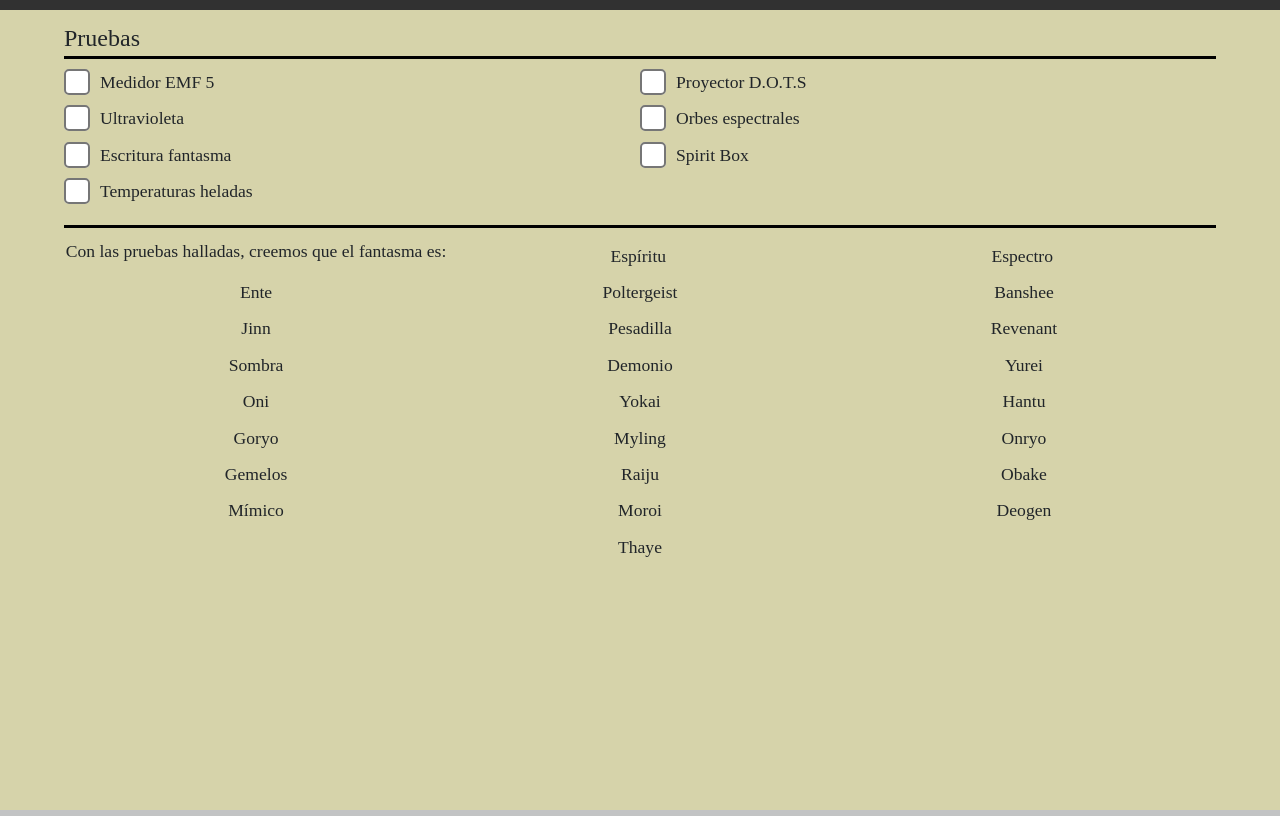
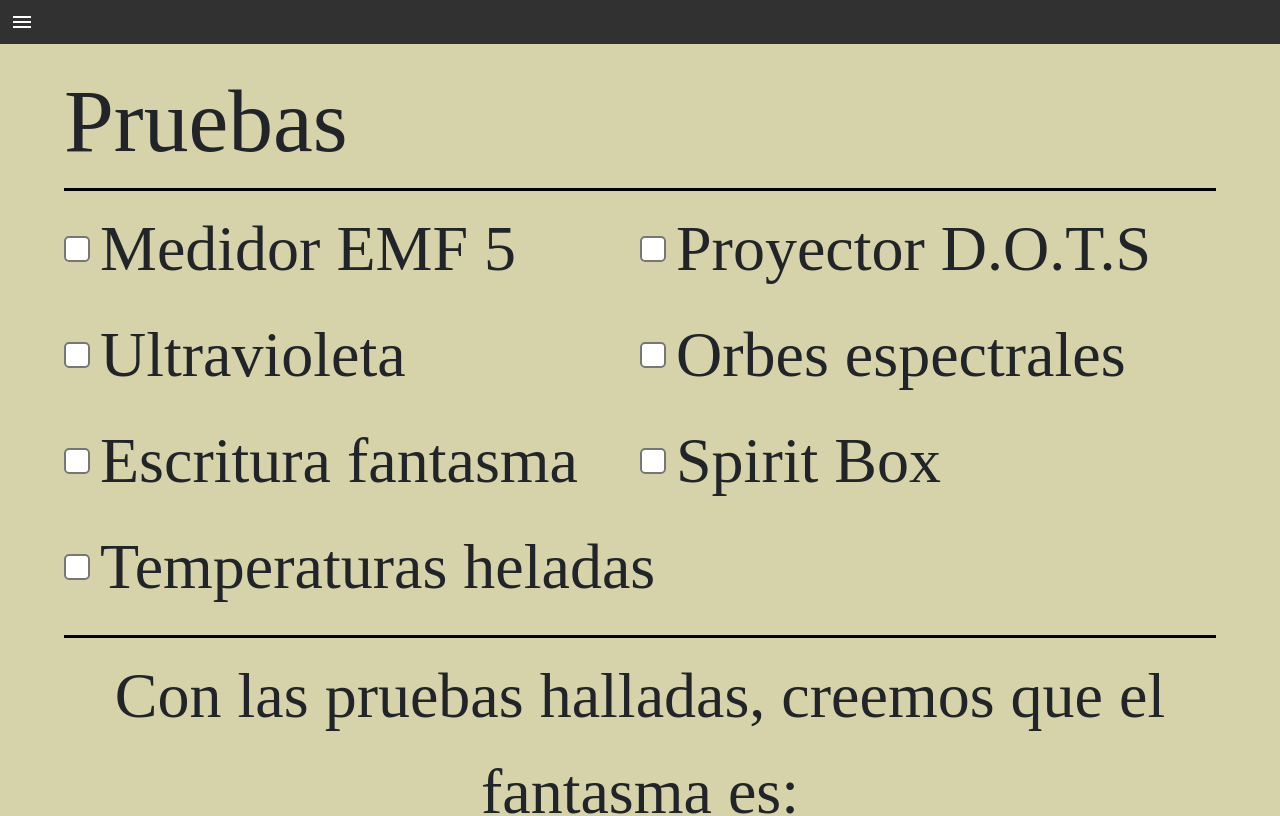
Before and after one commit to Magux14/boardgames, a React (Vite) app: page /boardgames/phasmophobia-filter in a window 1280 px wide. Shown: the top 816 px of the page. Built offline with nearby package versions, Linux system fonts and the light colour scheme; a web font is replaced by a local one.

Commit message:
fix: estilos css

```diff
--- a/package.json
+++ b/package.json
@@ -31,5 +31,6 @@
     "eslint-plugin-react-hooks": "^4.6.0",
     "eslint-plugin-react-refresh": "^0.4.6",
     "vite": "^5.2.0"
-  }
+  },
+  "packageManager": "yarn@1.22.22+sha1.ac34549e6aa8e7ead463a7407e1c7390f61a6610"
 }
--- a/src/Router.jsx
+++ b/src/App.jsx
@@ -5,7 +5,7 @@ import { DicePage } from './pages/DicePage'
 import { PhasmophobiaFilterPage } from './pages/PhasmophobiaFilterPage'
 
 
-export const RouterManagement = () => {
+export const App = () => {
 
     return (
         <BrowserRouter basename={import.meta.env.VITE_PUBLIC_URL}>
--- a/src/components/header/Header.css
+++ b/src/components/header/Header.css
@@ -5,8 +5,10 @@
     width: 100%;
     color: white;
     padding: 10px;
-    margin-top: -44px;
+}
 
+#header-space {
+    padding-bottom: 34px;
 }
 
 #side-menu-container {
--- a/src/components/header/Header.jsx
+++ b/src/components/header/Header.jsx
@@ -47,6 +47,7 @@ export const Header = () => {
                 </div>
                 <div className={`overlay ${isOpen ? 'active' : ''}`} onClick={toggleMenu}></div>
             </div>
+            <div id="header-space"></div>
         </>
     )
 }
--- a/src/main.jsx
+++ b/src/main.jsx
@@ -1,7 +1,7 @@
 import React from 'react'
 import ReactDOM from 'react-dom/client'
 import './styles.css'
-import { RouterManagement } from './Router'
+import { App } from './App'
 
 const logExtraData = () => {
   const text = `⠀⠀⠀⠀⠀⠀⠀⠀⠀⠀⠀⠀⡀⠀⠀⠀⠀⠀⠀⠀⠀⠀⠀⠀⠀⠀⠀⠀⠀⠀⠀⠀⠀⠀⠀⠀⠀⠀⠀⠀⠀⠀⠀⠀⠀⠀⠀⠀⠀⠀⠀⠀⠀⠀⠀⠀⠀⠀⠀⠀⠀⠀
@@ -45,6 +45,6 @@ logExtraData();
 
 ReactDOM.createRoot(document.getElementById('root')).render(
   <React.StrictMode>
-    <RouterManagement />
+    <App />
   </React.StrictMode>,
 )
--- a/src/pages/GameListPage.css
+++ b/src/pages/GameListPage.css
@@ -2,38 +2,8 @@
     --border-color: rgb(206, 206, 206);
 }
 
-#main-container {
+#game-list-container {
     height: 100%;
-
-    #filter-container {
-        display: flex;
-        flex-direction: column;
-        align-items: center;
-        position: fixed;
-        width: 100%;
-        font-size: 12px;
-        background: var(--header-background-color);
-        color: white;
-        padding-bottom: 10px;
-
-        #input-container {
-            width: 100%;
-            display: flex;
-            flex-direction: row;
-            align-items: center;
-            justify-content: space-around;
-
-            .select {
-                display: flex;
-                flex-direction: column;
-            }
-
-            input {
-                border-radius: 8px;
-                height: 30px;
-            }
-        }
-    }
 
     .general-info {
         display: flex;
@@ -106,3 +76,34 @@
 
     }
 }
+
+#filter-container {
+    display: flex;
+    flex-direction: column;
+    align-items: center;
+    position: fixed;
+    width: 100%;
+    font-size: 12px;
+    background: var(--header-background-color);
+    color: white;
+    padding-bottom: 10px;
+    top: 44px;
+
+    #input-container {
+        width: 100%;
+        display: flex;
+        flex-direction: row;
+        align-items: center;
+        justify-content: space-around;
+
+        .select {
+            display: flex;
+            flex-direction: column;
+        }
+
+        input {
+            border-radius: 8px;
+            height: 30px;
+        }
+    }
+}
--- a/src/pages/GameListPage.jsx
+++ b/src/pages/GameListPage.jsx
@@ -52,7 +52,6 @@ export const GameListPage = () => {
     return (
         <>
             <Header />
-            <div id='main-container'>
             <div id="filter-container">
                 <div id="input-container">
 
@@ -94,6 +93,8 @@ export const GameListPage = () => {
                     </div>
                 </div>
             </div>
+            <div id="game-list-container">
+
 
                 <div className='list-container'>
 
--- a/src/pages/PhasmophobiaFilterPage.css
+++ b/src/pages/PhasmophobiaFilterPage.css
@@ -13,7 +13,7 @@
             border-bottom: 3px solid black;
 
             >label {
-                font-size: 1.5em;
+                font-size: 7vw;
                 flex-basis: 100%;
                 margin-top: 10px;
                 margin-bottom: 10px;
@@ -22,8 +22,9 @@
 
             .test-item {
                 display: flex;
-                font-size: 1.1em;
+                font-size: 5vw;
                 flex-basis: 50%;
+                align-items: center;
                 padding-bottom: 10px;
 
                 input {
@@ -39,7 +40,7 @@
         }
 
         #filtered-container {
-            font-size: 1.1em;
+            font-size: 5vw;
             display: flex;
             flex-wrap: wrap;
             justify-content: center;
```
Lines whose indentation alone changed are shown as unchanged.
